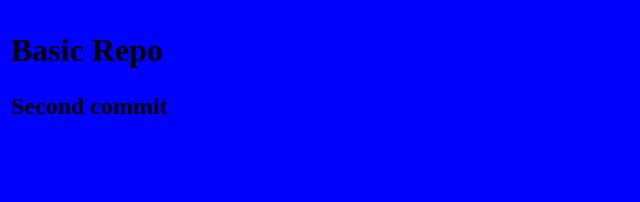
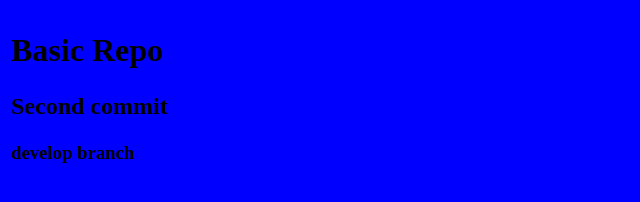
Before and after one commit to stholmes/basic_repo, a plain HTML site: page index.html in a window 1280 px wide. Shown: the whole page, without its empty margins (0-640 px from the left). Drawn offline with Linux system fonts and the light colour scheme.

Commit message:
modified index.html

```diff
--- a/index.html
+++ b/index.html
@@ -8,5 +8,6 @@
   <body>
     <h1>Basic Repo</h1>
     <h2>Second commit</h2>
+    <h3>develop branch</h3>
   </body>
 </html>
```
